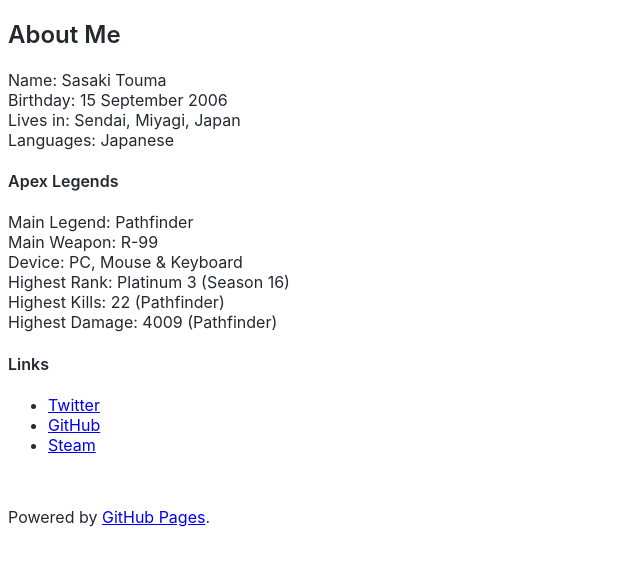
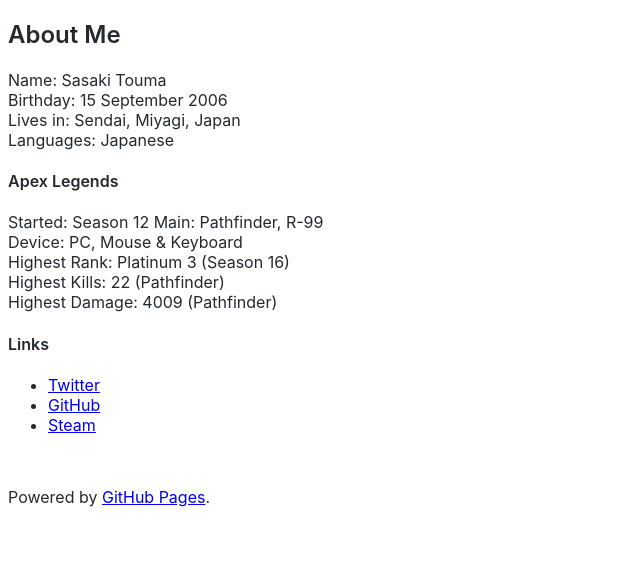
Before and after one commit to t-sasaki915/t-sasaki-net, a Jekyll site: the page built from docs/index.md, in a window 1280 px wide. Shown: the top 566 px of the page, without its empty margins (0-640 px from the left). Built offline with Jekyll 4.4.1, drawn with Linux system fonts in a browser that asks for light colours; Markdown is read by kramdown in place of the engine named in the settings.

Commit message:
Update index.md

```diff
--- a/docs/index.md
+++ b/docs/index.md
@@ -11,8 +11,8 @@
 Languages: Japanese
 
 #### Apex Legends
-Main Legend: Pathfinder<br>
-Main Weapon: R-99<br>
+Started: Season 12
+Main: Pathfinder, R-99<br>
 Device: PC, Mouse & Keyboard<br>
 Highest Rank: Platinum 3 (Season 16)<br>
 Highest Kills: 22 (Pathfinder)<br>
```
